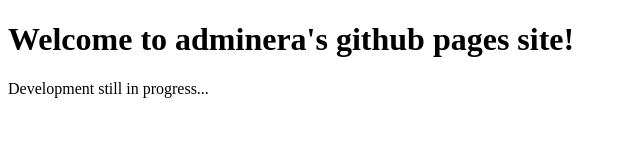
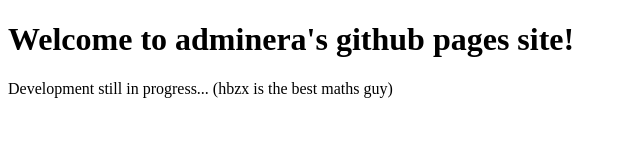
Before and after one commit to adminera/adminera.github.io, a plain HTML site: page index.html in a window 1280 px wide. Shown: the whole page, without its empty margins (0-640 px from the left). Drawn offline with Linux system fonts and the light colour scheme.

Commit message:
Update index.html

```diff
--- a/index.html
+++ b/index.html
@@ -6,7 +6,7 @@
 <body>
 
 <h1>Welcome to adminera's github pages site!</h1>
-<p>Development still in progress...</p>
+<p>Development still in progress... (hbzx is the best maths guy)</p>
 
 </body>
 </html>
```
